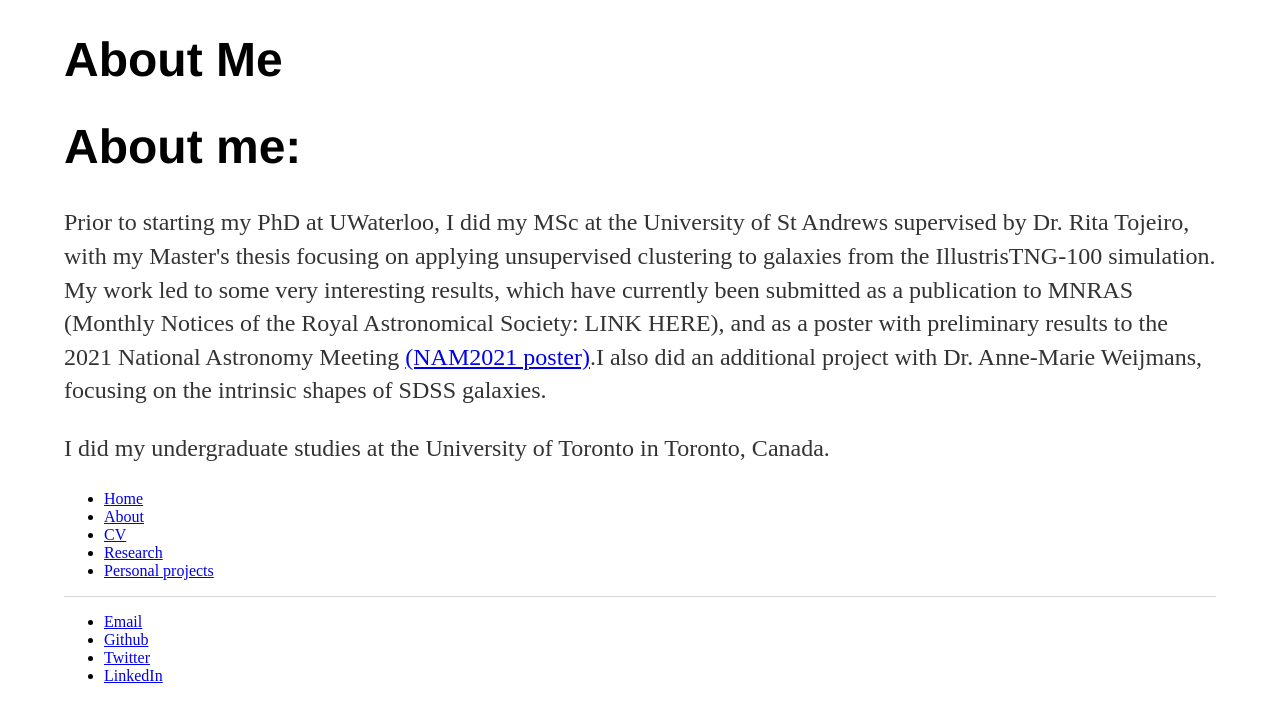
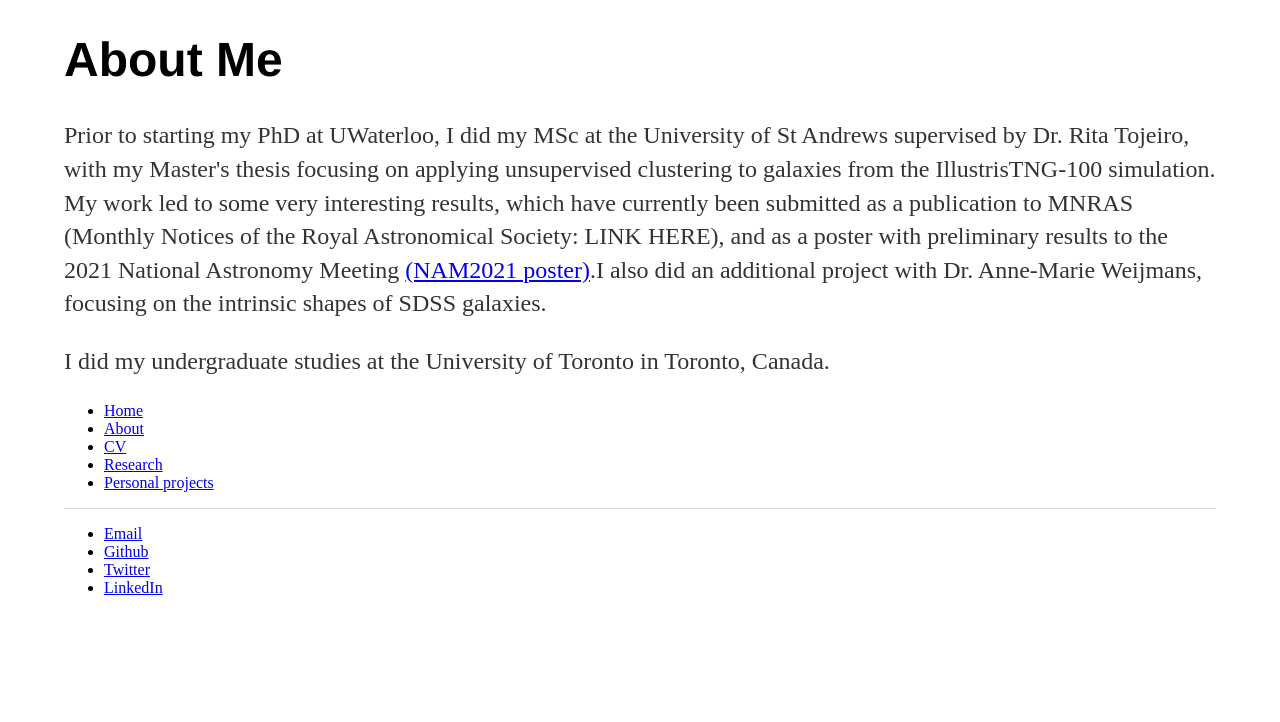
Before and after one commit to tsfraser/tsfraser.github.io, a Jekyll site: the page built from about/index.html, in a window 1280 px wide. Shown: the top 722 px of the page. Built offline with Jekyll 4.4.1, drawn with Linux system fonts in a browser that asks for light colours.

Commit message:
Update index.html

```diff
--- a/about/index.html
+++ b/about/index.html
@@ -4,7 +4,7 @@ title: About Me
 ---
 
 <div class ="blurb">
-   <h1>About me:</h1>
+
 		<p> Prior to starting my PhD at UWaterloo, I did my MSc at the University of St Andrews supervised by Dr. Rita Tojeiro, with my Master's thesis focusing on applying unsupervised clustering to galaxies from the IllustrisTNG-100 simulation. My work led to some very interesting results, which have currently been submitted as a publication to MNRAS (Monthly Notices of the Royal Astronomical Society: LINK HERE),
 				    and as a poster with preliminary results to the 2021 National Astronomy Meeting <a href="https://ras.ac.uk/nam-2021/tristan-fraser">(NAM2021 poster)</a>.I also did an additional project with Dr. Anne-Marie Weijmans, focusing on the intrinsic shapes of SDSS galaxies.  </p>
 
```
